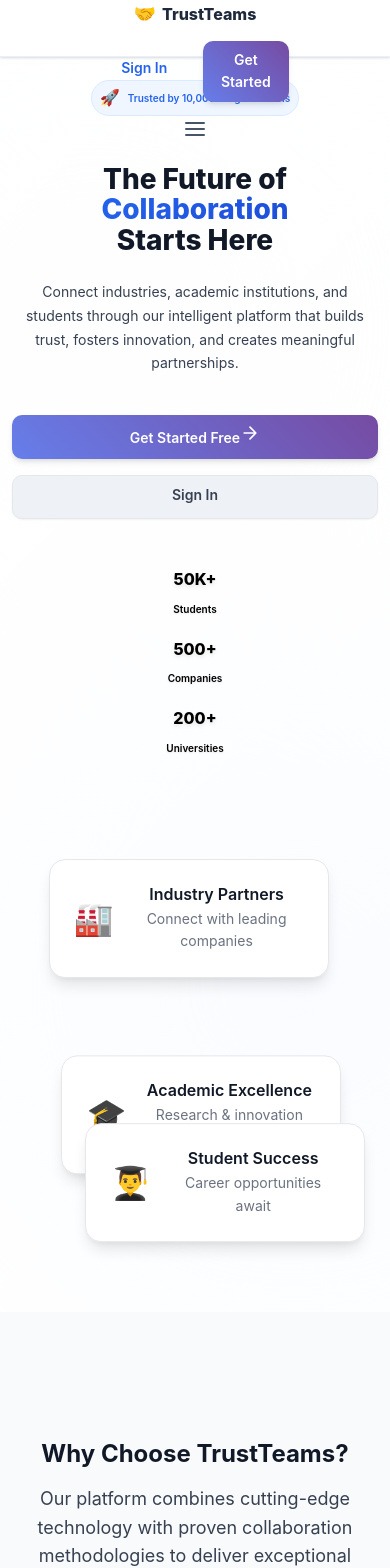
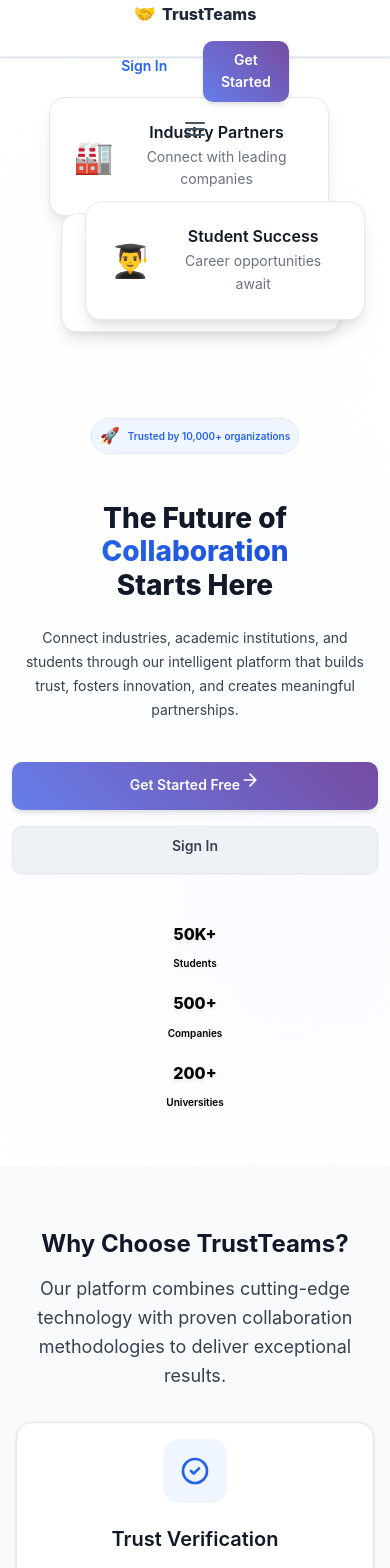
Before and after one commit to zrn2003/frontend, a React (Vite) app: page / in a window 390 px wide. Shown: the top 1568 px of the page. Built offline with nearby package versions, Linux system fonts and the light colour scheme.

Commit message:
Fixed mobile view: Improved responsive design, better spacing, and mobile-friendly layout

```diff
--- a/src/components/Navigation.css
+++ b/src/components/Navigation.css
@@ -323,6 +323,8 @@
   border-bottom: 1px solid rgba(37, 99, 235, 0.1);
   box-shadow: 0 4px 6px -1px rgba(0, 0, 0, 0.1);
   z-index: 999;
+  max-height: calc(100vh - 64px);
+  overflow-y: auto;
 }
 
 .nav-menu-mobile.active {
@@ -428,6 +430,8 @@
     text-align: center;
     padding: 12px;
     border-radius: 8px;
+    font-size: 1rem;
+    font-weight: 500;
   }
 
   .nav-menu-mobile .nav-link:hover {
@@ -449,6 +453,14 @@
 
   .nav-container {
     padding: 0 12px;
+  }
+
+  .mobile-auth {
+    margin-top: 20px;
+  }
+
+  .mobile-user-info {
+    margin-top: 20px;
   }
 }
 
--- a/src/pages/HomePage.css
+++ b/src/pages/HomePage.css
@@ -77,10 +77,30 @@
   padding: 0 2rem;
 }
 
+@media (max-width: 768px) {
+  .container {
+    padding: 0 1rem;
+  }
+}
+
 /* Section Headers */
 .section-header {
   text-align: center;
   margin-bottom: 4rem;
+}
+
+@media (max-width: 768px) {
+  .section-header {
+    margin-bottom: 2rem;
+  }
+
+  .section-title {
+    font-size: 2rem;
+  }
+
+  .section-subtitle {
+    font-size: 1rem;
+  }
 }
 
 .section-title {
@@ -115,6 +135,28 @@
   cursor: pointer;
   position: relative;
   overflow: hidden;
+}
+
+@media (max-width: 768px) {
+  .btn {
+    padding: 0.875rem 1.75rem;
+    font-size: 1rem;
+    min-height: 48px;
+    width: 100%;
+    justify-content: center;
+  }
+
+  .hero-actions {
+    flex-direction: column;
+    gap: 1rem;
+    width: 100%;
+  }
+
+  .about-actions {
+    flex-direction: column;
+    gap: 1rem;
+    width: 100%;
+  }
 }
 
 .btn-primary {
@@ -181,6 +223,14 @@
   padding-top: 80px; /* Add padding to account for fixed navigation */
 }
 
+@media (max-width: 768px) {
+  .hero {
+    padding-top: 70px;
+    min-height: auto;
+    padding-bottom: 3rem;
+  }
+}
+
 .hero-background {
   position: absolute;
   top: 0;
@@ -228,6 +278,16 @@
   min-height: calc(100vh - 80px); /* Ensure proper height accounting for nav */
 }
 
+@media (max-width: 768px) {
+  .hero-content {
+    grid-template-columns: 1fr;
+    gap: 2rem;
+    padding: 1rem;
+    min-height: auto;
+    text-align: center;
+  }
+}
+
 .hero-text {
   animation: fadeInUp 1s ease-out;
 }
@@ -258,6 +318,19 @@
   color: var(--text-primary);
 }
 
+@media (max-width: 768px) {
+  .hero-title {
+    font-size: 2.5rem;
+    line-height: 1.2;
+  }
+}
+
+@media (max-width: 480px) {
+  .hero-title {
+    font-size: 2rem;
+  }
+}
+
 .gradient-text {
   background: var(--gradient-primary);
   -webkit-background-clip: text;
@@ -281,6 +354,26 @@
 .hero-stats {
   display: flex;
   gap: 2rem;
+}
+
+@media (max-width: 768px) {
+  .hero-stats {
+    flex-direction: column;
+    gap: 1.5rem;
+    margin-top: 2rem;
+  }
+
+  .stat {
+    text-align: center;
+  }
+
+  .stat-number {
+    font-size: 2rem;
+  }
+
+  .stat-label {
+    font-size: 1rem;
+  }
 }
 
 .stat {
@@ -308,6 +401,17 @@
   display: flex;
   align-items: center;
   justify-content: center;
+}
+
+@media (max-width: 768px) {
+  .hero-visual {
+    height: 300px;
+    order: -1;
+  }
+
+  .floating-card {
+    display: none;
+  }
 }
 
 .hero-image {
@@ -388,6 +492,12 @@
   background: var(--bg-secondary);
 }
 
+@media (max-width: 768px) {
+  .features {
+    padding: 4rem 0;
+  }
+}
+
 .features-grid {
   display: grid;
   grid-template-columns: repeat(auto-fit, minmax(280px, 1fr));
@@ -439,6 +549,12 @@
 .about {
   padding: 8rem 0;
   background: var(--bg-primary);
+}
+
+@media (max-width: 768px) {
+  .about {
+    padding: 4rem 0;
+  }
 }
 
 .about-content {
@@ -514,6 +630,12 @@
   color: white;
 }
 
+@media (max-width: 768px) {
+  .stats {
+    padding: 3rem 0;
+  }
+}
+
 .stats-grid {
   display: grid;
   grid-template-columns: repeat(auto-fit, minmax(250px, 1fr));
@@ -553,6 +675,12 @@
 .testimonials {
   padding: 8rem 0;
   background: var(--bg-secondary);
+}
+
+@media (max-width: 768px) {
+  .testimonials {
+    padding: 4rem 0;
+  }
 }
 
 .testimonials-grid {
@@ -627,6 +755,12 @@
   text-align: center;
 }
 
+@media (max-width: 768px) {
+  .cta {
+    padding: 4rem 0;
+  }
+}
+
 .cta-content h2 {
   font-size: 2.5rem;
   font-weight: 700;
@@ -670,6 +804,12 @@
   padding: 4rem 0 2rem;
   background: var(--bg-dark);
   color: var(--text-light);
+}
+
+@media (max-width: 768px) {
+  .footer {
+    padding: 2rem 0 1rem;
+  }
 }
 
 .footer-content {
```
